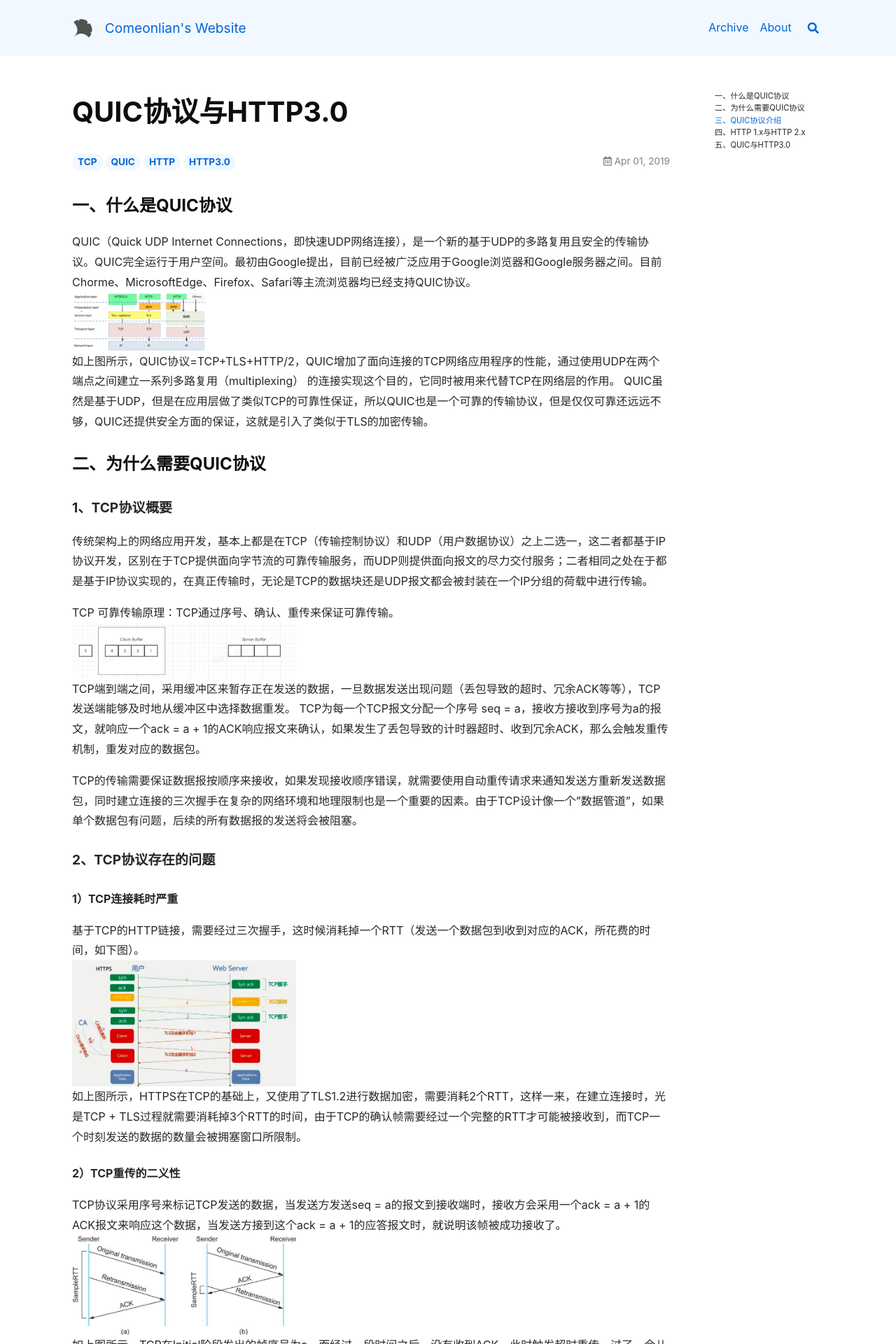
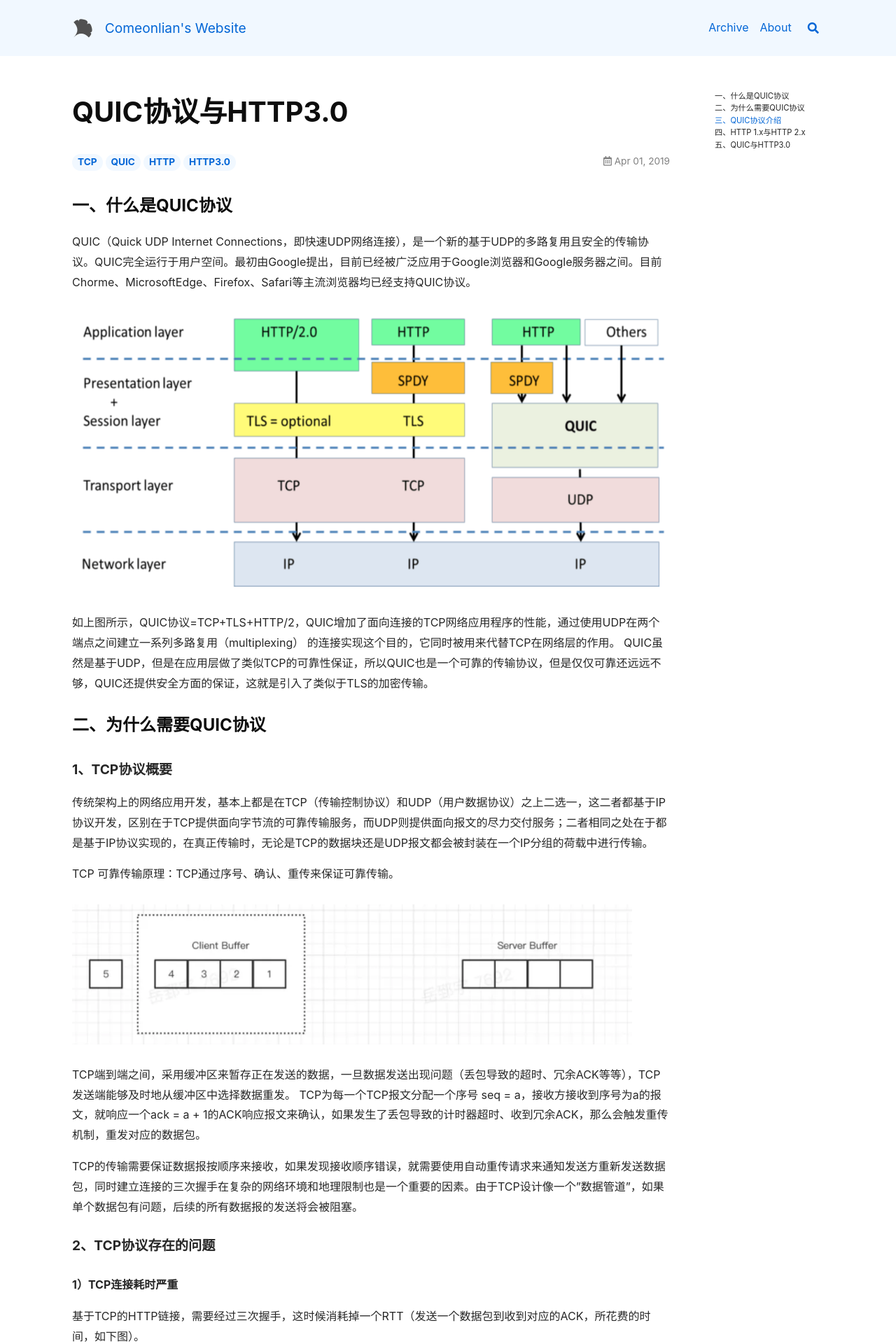
Before and after one commit to comeonlian/comeonlian.github.io, a Jekyll site: the page built from _posts/2019-04-01-quic-http.md, in a window 1280 px wide. Shown: the top 1920 px of the page at 70% size. Built offline with Jekyll 4.4.1, drawn with Linux system fonts in a browser that asks for light colours; nearby versions of some CDN libraries.

Commit message:
update file.

```diff
--- a/_posts/2019-04-01-quic-http.md
+++ b/_posts/2019-04-01-quic-http.md
@@ -8,7 +8,9 @@ tags: TCP QUIC HTTP HTTP3.0
 ### 一、什么是QUIC协议
 QUIC（Quick UDP Internet Connections，即快速UDP网络连接），是一个新的基于UDP的多路复用且安全的传输协议。QUIC完全运行于用户空间。最初由Google提出，目前已经被广泛应用于Google浏览器和Google服务器之间。目前Chorme、MicrosoftEdge、Firefox、Safari等主流浏览器均已经支持QUIC协议。
 <br/>
-<img class="image" src="/assets/resource/docs/20190401-quic-http/20190401-quic-http-01.png"/>
+<br/>
+<img class="image" style="width: 1600px; height: 400px;" src="/assets/resource/docs/20190401-quic-http/20190401-quic-http-01.png"/>
+<br/>
 <br/>
 如上图所示，QUIC协议=TCP+TLS+HTTP/2，QUIC增加了面向连接的TCP网络应用程序的性能，通过使用UDP在两个端点之间建立一系列多路复用（multiplexing） 的连接实现这个目的，它同时被用来代替TCP在网络层的作用。
 QUIC虽然是基于UDP，但是在应用层做了类似TCP的可靠性保证，所以QUIC也是一个可靠的传输协议，但是仅仅可靠还远远不够，QUIC还提供安全方面的保证，这就是引入了类似于TLS的加密传输。
@@ -19,7 +21,9 @@ QUIC虽然是基于UDP，但是在应用层做了类似TCP的可靠性保证，
 
 TCP 可靠传输原理：TCP通过序号、确认、重传来保证可靠传输。
 <br/>
-<img class="image image--xl" src="/assets/resource/docs/20190401-quic-http/20190401-quic-http-02.png"/>
+<br/>
+<img class="image" style="width: 800px; height: 200px;" src="/assets/resource/docs/20190401-quic-http/20190401-quic-http-02.png"/>
+<br/>
 <br/>
 TCP端到端之间，采用缓冲区来暂存正在发送的数据，一旦数据发送出现问题（丢包导致的超时、冗余ACK等等），TCP发送端能够及时地从缓冲区中选择数据重发。
 TCP为每一个TCP报文分配一个序号 seq = a，接收方接收到序号为a的报文，就响应一个ack = a + 1的ACK响应报文来确认，如果发生了丢包导致的计时器超时、收到冗余ACK，那么会触发重传机制，重发对应的数据包。
@@ -30,21 +34,27 @@ TCP的传输需要保证数据报按顺序来接收，如果发现接收顺序
 ##### 1）TCP连接耗时严重
 基于TCP的HTTP链接，需要经过三次握手，这时候消耗掉一个RTT（发送一个数据包到收到对应的ACK，所花费的时间，如下图）。
 <br/>
-<img class="image image--xl" src="/assets/resource/docs/20190401-quic-http/20190401-quic-http-03.png"/>
+<br/>
+<img class="image" style="width: 1500px;" src="/assets/resource/docs/20190401-quic-http/20190401-quic-http-03.png"/>
+<br/>
 <br/>
 如上图所示，HTTPS在TCP的基础上，又使用了TLS1.2进行数据加密，需要消耗2个RTT，这样一来，在建立连接时，光是TCP + TLS过程就需要消耗掉3个RTT的时间，由于TCP的确认帧需要经过一个完整的RTT才可能被接收到，而TCP一个时刻发送的数据的数量会被拥塞窗口所限制。
 
 ##### 2）TCP重传的二义性
 TCP协议采用序号来标记TCP发送的数据，当发送方发送seq = a的报文到接收端时，接收方会采用一个ack = a + 1的ACK报文来响应这个数据，当发送方接到这个ack = a + 1的应答报文时，就说明该帧被成功接收了。
 <br/>
-<img class="image image--xl" src="/assets/resource/docs/20190401-quic-http/20190401-quic-http-04.png"/>
+<br/>
+<img class="image" style="width: 1000px;" src="/assets/resource/docs/20190401-quic-http/20190401-quic-http-04.png"/>
+<br/>
 <br/>
 如上图所示，TCP在Initial阶段发出的帧序号为a，而经过一段时间之后，没有收到ACK，此时触发超时重传，过了一会儿收到了一个ACK帧，但是ACK帧的内容是a + 1，此时无法确认该a + 1是对initial send还是retry帧的确认（图左是对Retry的确认，图右是对Initial Retry的确认，但是到达的比较晚，已经触发了超时重传）。导致最终的超时时间（RTT）计算并不准，后续超时算法的迭代时间就会产生问题，比如触发超时重传的时间可能会不准。
 
 ##### 3）TCP队头堵塞的问题
 由于TCP必须在一个请求的所有分片完成之后，才能将所有的数据提交给上层，所以TCP存在队头阻塞的问题。
 <br/>
-<img class="image image--xl" src="/assets/resource/docs/20190401-quic-http/20190401-quic-http-05.png"/>
+<br/>
+<img class="image" style="width: 1300px;" src="/assets/resource/docs/20190401-quic-http/20190401-quic-http-05.png"/>
+<br/>
 <br/>
 如上图所示缓冲区，如果3始终无法完成交付，那么会导致该TCP链接一直在处理3所述的应用层请求。
 ##### 4）网络切换时表现不佳
@@ -66,20 +76,26 @@ TCP的拥塞算法以丢包作为拥塞控制的条件，这样做最大的弊
 ##### 1）0-RTT握手
 TCP和TLS在握手时都有1个或多个RTT的损耗，而QUIC则只需要至多1个RTT的损耗，甚至只要不是首次建连，那么就是0-RTT；考虑一个场景：一个完整的请求，如果服务端处理耗时500ms（这算是个比较耗时的API了），一次RTT算100ms，用HTTPS（TCP+TLS）则需要3个RTT、那么总共耗时至少也要800ms，而用QUIC协议，则整个过程可能只需要600ms就可以完成，仅仅在握手这一个环节上，就提升了百分之20的性能，如下图所示：
 <br/>
-<img class="image image--xl" src="/assets/resource/docs/20190401-quic-http/20190401-quic-http-06.png"/>
+<br/>
+<img class="image" style="width: 800px;" src="/assets/resource/docs/20190401-quic-http/20190401-quic-http-06.png"/>
+<br/>
 <br/>
 
 ##### 2）解决重传二义性
 重传二义性在上面TCP协议中已经讲过：由于无法区分ACK是对哪个报文的确认，也就没办法准确测量RTT。在QUIC协议中是如何解决二义性问题呢？QUIC中报文有Packet Number的概念，并且Packet Number是严格单调递增的，如下图所示：
 <br/>
-<img class="image image--xl" src="/assets/resource/docs/20190401-quic-http/20190401-quic-http-07.png"/>
+<br/>
+<img class="image" style="width: 1000px;" src="/assets/resource/docs/20190401-quic-http/20190401-quic-http-07.png"/>
+<br/>
 <br/>
 通过单调递增的Packet Number，可以轻松地分辨出ACK是对原始报文还是对重传报文的确认，因此也就可以得到较为准确的RTT测量值，避免重传二义性问题。
 
 ##### 3）解决队头阻塞
 TCP中的队头阻塞的问题，根本原因是由于前面流丢包后导致信息不完整，进而影响后续数据流的读取和处理。在QUIC中，同样是复用一个连接，但是每个流之间都是相互独立的，换言之，某个流中的丢包，只会阻塞这个流本身，而不会阻塞整个连接，这样便解决了多路复用时的队头阻塞问题。
 <br/>
-<img class="image image--xxl" src="/assets/resource/docs/20190401-quic-http/20190401-quic-http-08.png"/>
+<br/>
+<img class="image" style="width: 1000px;" src="/assets/resource/docs/20190401-quic-http/20190401-quic-http-08.png"/>
+<br/>
 <br/>
 ##### 4）解决连接迁移
 TCP连接是由四元组唯一确定的，也就是说如果其中某个元素发生变化后，这个连接就不能再使用，需要重新建立新的四元组TCP连接。而QUIC协议的连接，则是通过一个64位的随机数作为ID，也就是Connection ID，这样即使四元组发生了变化，只要ID不变，则连接也不会改变，也就不需要重连。
@@ -93,7 +109,9 @@ TCP连接是由四元组唯一确定的，也就是说如果其中某个元素
 ##### 1）包结构
 传输的所有 QUIC 包以大小介于1至19字节的公共包头开始。公共包头的格式如下：
 <br/>
-<img class="image image--xl" src="/assets/resource/docs/20190401-quic-http/20190401-quic-http-09.png"/>
+<br/>
+<img class="image" style="width: 1100px;" src="/assets/resource/docs/20190401-quic-http/20190401-quic-http-09.png"/>
+<br/>
 <br/>
 QUIC公共包头主要包括：
 -   Public flags（公共标识）：1字节
```
